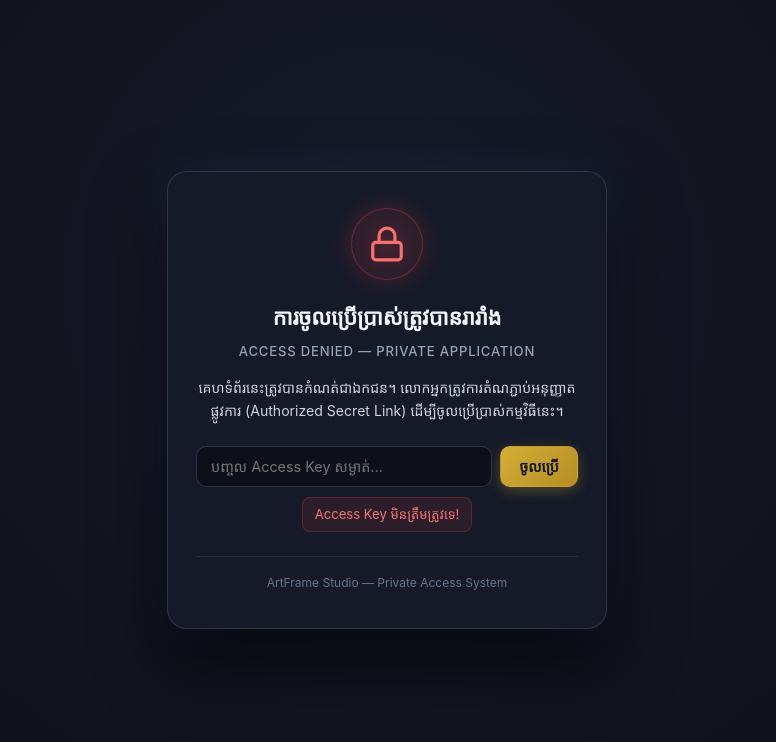
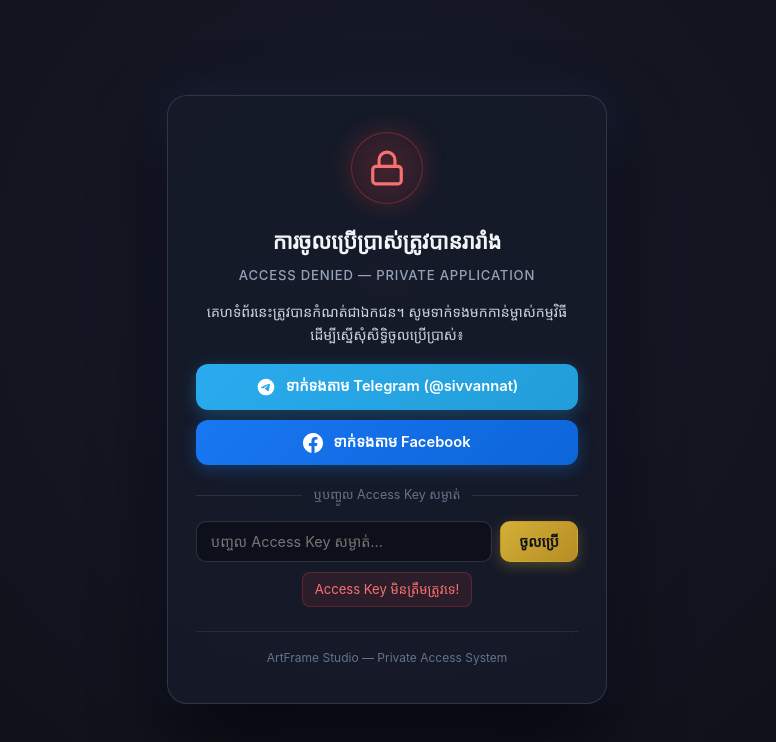
Before and after one commit to vannat-24/Frame, a website: page index.html in a window 1280 px wide. Shown: the whole page, without its empty margins (253-1029 px from the left). Drawn offline with Linux system fonts and the light colour scheme; a web font is replaced by a local one.

Commit message:
Add Telegram and Facebook creator contact buttons to Access Denied screen

```diff
--- a/index.html
+++ b/index.html
@@ -43,8 +43,35 @@
       <h2 class="access-title">ការចូលប្រើប្រាស់ត្រូវបានរារាំង</h2>
       <p class="access-subtitle">Access Denied — Private Application</p>
       <p class="access-desc">
-        គេហទំព័រនេះត្រូវបានកំណត់ជាឯកជន។ លោកអ្នកត្រូវការតំណភ្ជាប់អនុញ្ញាតផ្លូវការ (Authorized Secret Link) ដើម្បីចូលប្រើប្រាស់កម្មវិធីនេះ។
+        គេហទំព័រនេះត្រូវបានកំណត់ជាឯកជន។ សូមទាក់ទងមកកាន់ម្ចាស់កម្មវិធីដើម្បីស្នើសុំសិទ្ធិចូលប្រើប្រាស់៖
       </p>
+
+      <!-- Direct Contact Buttons to Creator -->
+      <div class="access-contact-group">
+        <a href="https://t.me/sivvannat?text=%E1%9E%9F%E1%9E%BD%E1%9E%9F%E1%9F%92%E1%9E%8F%E1%9E%B8!%20%E1%9E%81%E1%9F%92%E1%9E%89%E1%9E%BB%E1%9F%86%E1%9E%85%E1%9E%84%E1%9F%8B%E1%9E%9F%E1%9E%BB%E1%9F%86%E1%9E%9F%E1%9E%B7%E1%9E%91%E1%9F%92%E1%9E%92%E1%9E%B7%E1%9E%85%E1%9E%BC%E1%9E%9F%E1%9E%94%E1%9F%92%E1%9E%9A%E1%9E%BE%E1%9E%94%E1%9F%92%E1%9E%9A%E1%9E%B6%E1%9E%9F%E1%9F%8B%E1%9E%80%E1%9E%98%E1%9F%92%E1%9E%98%E1%9E%9C%E1%9E%B7%E1%9E%92%E1%9E%B8%20ArtFrame%20Studio"
+           target="_blank"
+           rel="noopener noreferrer"
+           class="access-contact-btn btn-telegram">
+          <svg width="20" height="20" viewBox="0 0 24 24" fill="currentColor">
+            <path d="M12 2C6.48 2 2 6.48 2 12s4.48 10 10 10 10-4.48 10-10S17.52 2 12 2zm4.64 6.8c-.15 1.58-.8 5.42-1.13 7.19-.14.75-.42 1-.68 1.03-.58.05-1.02-.38-1.58-.75-.88-.58-1.38-.94-2.23-1.5-.99-.65-.35-1.01.22-1.59.15-.15 2.71-2.48 2.76-2.69a.2.2 0 0 0-.05-.18c-.06-.05-.14-.03-.21-.02-.09.02-1.49.95-4.22 2.79-.4.27-.76.41-1.08.4-.36-.01-1.04-.2-1.55-.37-.63-.2-1.12-.31-1.08-.66.02-.18.27-.36.75-.55 2.95-1.28 4.91-2.13 5.89-2.55 2.8-1.16 3.39-1.37 3.77-1.37.08 0 .28.02.4.12.1.08.13.2.14.28-.01.07-.01.25-.03.39z"/>
+          </svg>
+          <span>ទាក់ទងតាម Telegram (@sivvannat)</span>
+        </a>
+
+        <a href="https://www.facebook.com/share/1FHeVGjxLS/?mibextid=wwXIfr"
+           target="_blank"
+           rel="noopener noreferrer"
+           class="access-contact-btn btn-facebook">
+          <svg width="20" height="20" viewBox="0 0 24 24" fill="currentColor">
+            <path d="M24 12.073c0-6.627-5.373-12-12-12s-12 5.373-12 12c0 5.99 4.388 10.954 10.125 11.854v-8.385H7.078v-3.47h3.047V9.43c0-3.007 1.792-4.669 4.533-4.669 1.312 0 2.686.235 2.686.235v2.953H15.83c-1.491 0-1.956.925-1.956 1.874v2.25h3.328l-.532 3.47h-2.796v8.385C19.612 23.027 24 18.062 24 12.073z"/>
+          </svg>
+          <span>ទាក់ទងតាម Facebook</span>
+        </a>
+      </div>
+
+      <div class="access-divider">
+        <span>ឬបញ្ចូល Access Key សម្ងាត់</span>
+      </div>
 
       <!-- Manual Access Key Input as backup -->
       <div class="access-key-form">
--- a/styles.css
+++ b/styles.css
@@ -1977,8 +1977,82 @@ html.access-locked #accessDeniedScreen {
   font-size: 0.88rem;
   color: #cbd5e1;
   line-height: 1.65;
-  margin: 0 auto 24px;
+  margin: 0 auto 18px;
   max-width: 380px;
+}
+
+.access-contact-group {
+  display: flex;
+  flex-direction: column;
+  gap: 10px;
+  margin-bottom: 20px;
+}
+
+.access-contact-btn {
+  display: inline-flex;
+  align-items: center;
+  justify-content: center;
+  gap: 10px;
+  padding: 11px 18px;
+  border-radius: 12px;
+  font-size: 0.92rem;
+  font-weight: 600;
+  color: #ffffff !important;
+  text-decoration: none;
+  transition: transform 0.18s ease, box-shadow 0.18s ease, filter 0.18s ease;
+  box-shadow: 0 4px 14px rgba(0, 0, 0, 0.25);
+}
+
+.access-contact-btn svg {
+  flex-shrink: 0;
+}
+
+.access-contact-btn:hover {
+  transform: translateY(-2px);
+  filter: brightness(1.1);
+  color: #ffffff !important;
+}
+
+.access-contact-btn:active {
+  transform: translateY(0);
+}
+
+.btn-telegram {
+  background: linear-gradient(135deg, #2AABEE 0%, #229ED9 100%);
+  box-shadow: 0 4px 16px rgba(34, 158, 217, 0.35);
+}
+
+.btn-telegram:hover {
+  box-shadow: 0 6px 22px rgba(34, 158, 217, 0.5);
+}
+
+.btn-facebook {
+  background: linear-gradient(135deg, #1877F2 0%, #0d65d9 100%);
+  box-shadow: 0 4px 16px rgba(24, 119, 242, 0.35);
+}
+
+.btn-facebook:hover {
+  box-shadow: 0 6px 22px rgba(24, 119, 242, 0.5);
+}
+
+.access-divider {
+  display: flex;
+  align-items: center;
+  text-align: center;
+  margin: 18px 0 16px;
+  color: #64748b;
+  font-size: 0.78rem;
+}
+
+.access-divider::before,
+.access-divider::after {
+  content: '';
+  flex: 1;
+  border-bottom: 1px solid rgba(255, 255, 255, 0.1);
+}
+
+.access-divider span {
+  padding: 0 12px;
 }
 
 .access-key-form {
```
